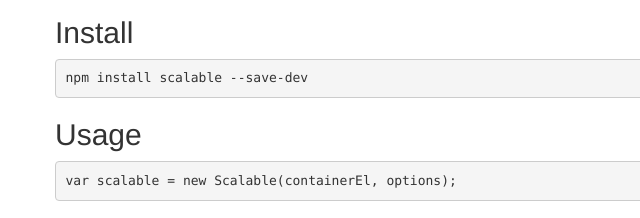
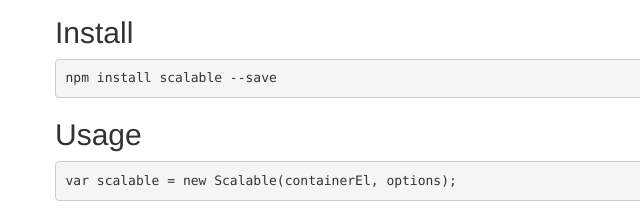
Before and after one commit to ScriptArtist/Scalable, a website built with webpack: page docs/index.html in a window 1280 px wide. Shown: the part 405-623 px from the top of the page, 0-640 px from the left. Built offline with nearby package versions, Linux system fonts and the light colour scheme.

Commit message:
Update index.html

```diff
--- a/docs/index.html
+++ b/docs/index.html
@@ -28,7 +28,7 @@
                 <h2>Install</h2>
 
                 <figure class="highlight">
-                    <pre><code class="language-html" data-lang="html">npm install scalable --save-dev</code></pre>
+                    <pre><code class="language-html" data-lang="html">npm install scalable --save</code></pre>
                 </figure>
 
                 <h2>Usage</h2>
```
